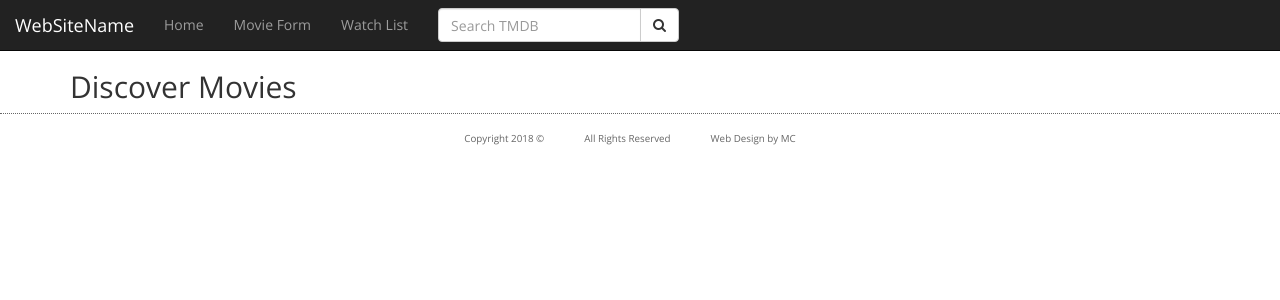
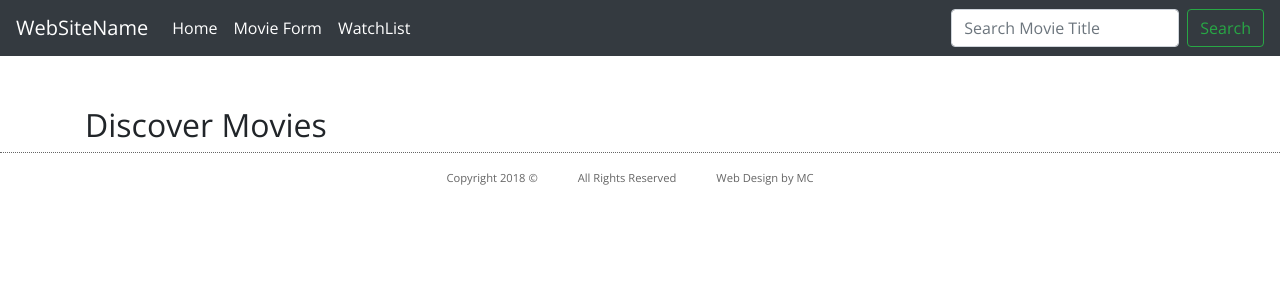
Before and after one commit to mcontado/AD320_PHP, a PHP site: page /?searchbox=1 in a window 1280 px wide. Shown: the top 300 px of the page. Run offline with PHP 8.4, Linux system fonts and the light colour scheme; data that the repository does not hold is empty; some libraries are stand-ins or nearby versions.

Commit message:
fixed layout by using media div class

```diff
--- a/final/movie/css/styles.css
+++ b/final/movie/css/styles.css
@@ -56,3 +56,14 @@ p {
 .thumbnail img {
     width: 100%;
 }
+
+a.list-group-item {
+    height:auto;
+    min-height:220px;
+}
+a.list-group-item.active small {
+    color:#fff;
+}
+.stars {
+    margin:20px auto 1px;
+}
--- a/final/movie/index.php
+++ b/final/movie/index.php
@@ -37,14 +37,11 @@
 
     <h2>Discover Movies</h2>
 
-
+    <div class="row">
         <?php
 
             foreach($results as $k=>$v){
 
-//                foreach($v as $key => $value){
-//
-//                }
                 $posterPath = $v->poster_path;
 
                 if ($posterPath != NULL) {
@@ -52,37 +49,44 @@
                     $overview = $v->overview;
                     $releaseDate = $v->release_date;
 
+                    $parts = explode('-', $releaseDate);
+                    $releaseYear = $parts[0];
+
                     $posterPathUrl = $baseImageUrl.$posterPath;
+        ?>
+                    <!-- <div class="col-md-3">
+                        <div class="card-deck">
+                            <div class="card">
+                                <img class="card-img-top" src="<?php echo $posterPathUrl; ?>" alt="<?php echo $title; ?>">
+                                <div class="card-body">
+                                    <h5 class="card-title"> <?php echo $title; ?> (<?php echo $releaseYear;?>) </h5>
+                                    <p class="card-text"><?php echo $overview; ?></p>
 
-                    #echo '<div class="col-md-4">';
-                    #echo '#<div class="thumbnail">';
-                    #echo '<a href="'. $posterPathUrl .'" >';
-                    #echo '<img src= "'.$posterPathUrl.'"   alt="'.$title.'" style="width:100%">';
-                    #echo '</a> </div> </div> ';
+                                </div>
+                                <div class="card-footer">
+                                    <p><a href="#" class="btn btn-info btn-xs" role="button">Add to WatchList</a> </p>
+                                </div>
+                            </div>
+                        </div>
+                    </div> -->
 
-                    #echo '<div class="col-xs-18 col-sm-6 col-md-3">';
-                    echo '<div class="col-md-2">';
-                    echo '  <div class="thumbnail">';
-                    echo '    <img src= "'.$posterPathUrl.'"   alt="'.$title.'" style="width:100%">';
-                    echo '     <div class="caption">';
-                    #echo '       <b>';
-                    #echo $title;
-                    #echo '       </b>';
-                    echo '        <p>';
-                    echo $releaseDate;
-                    #$overview = preg_replace('/\s+?(\S+)?$/', '', substr($overview, 0, 201));
-                    #echo $overview;
-                    echo '        </p>';
-                    echo '        <p><a href="#" class="btn btn-info btn-xs" role="button">Add to WatchList</a> </p>';
-                    echo '    </div>';
-                    echo '  </div>';
-                    echo '</div>';
+                    <div class="col-md-6">
+                                <div class="media">
+                                    <img class="align-self-start mr-3"  src="<?php echo $posterPathUrl; ?>" alt="<?php echo $title; ?>">
+                                    <div class="media-body">
+                                        <h5 class="mt-0"><?php echo $title; ?></h5>
+                                        <p> (<?php echo $releaseYear;?>) </p>
+                                        <p> <?php echo $overview; ?> </p>
+                                    </div>
+                                </div>
+                        <br>
+                    </div>
 
+             <?php
                 }
-
 
             }
         ?>
-    </div> <!-- end div row-->
+    </div>
 
 <?php include 'templates/footer.html'; ?>
--- a/final/movie/templates/header.html
+++ b/final/movie/templates/header.html
@@ -4,17 +4,18 @@
     <title>MOVIE WISHLIST</title>
     <meta charset="utf-8">
     <meta name="viewport" content="width=device-width, initial-scale=1">
-    <link rel="stylesheet" href="https://maxcdn.bootstrapcdn.com/bootstrap/3.3.7/css/bootstrap.min.css" rel="stylesheet" id="bootstrap-css">
+    <!-- <link rel="stylesheet" href="https://maxcdn.bootstrapcdn.com/bootstrap/3.3.7/css/bootstrap.min.css"> -->
+    <link rel="stylesheet" href="https://maxcdn.bootstrapcdn.com/bootstrap/4.0.0/css/bootstrap.min.css" integrity="sha384-Gn5384xqQ1aoWXA+058RXPxPg6fy4IWvTNh0E263XmFcJlSAwiGgFAW/dAiS6JXm" crossorigin="anonymous">
     <script src="https://ajax.googleapis.com/ajax/libs/jquery/3.3.1/jquery.min.js"></script>
-    <script src="https://maxcdn.bootstrapcdn.com/bootstrap/3.3.7/js/bootstrap.min.js"></script>
+    <script src="https://maxcdn.bootstrapcdn.com/bootstrap/4.0.0/js/bootstrap.min.js"></script>
     <link rel="stylesheet" href="css/styles.css" type="text/css"/>
     <link href="//netdna.bootstrapcdn.com/font-awesome/4.0.0/css/font-awesome.css" rel="stylesheet">
     <script type="text/javascript" src="js/main.js"></script>
 </head>
 <body>
 
-<nav class="navbar navbar-inverse navbar-fixed-top">
+<!-- <nav class="navbar navbar-inverse navbar-fixed-top"> -->
     <?php include 'templates/navigation.html' ?>
-</nav>
+<!-- </nav> -->
 
 <div class="container" style="margin-top:50px">
--- a/final/movie/templates/navigation.html
+++ b/final/movie/templates/navigation.html
@@ -1,21 +1,24 @@
-<div class="container-fluid">
-    <div class="navbar-header">
-        <a class="navbar-brand" href="#">WebSiteName</a>
+<nav class="navbar navbar-expand-lg navbar-dark bg-dark">
+    <a class="navbar-brand" href="#">WebSiteName</a>
+    <button class="navbar-toggler" type="button" data-toggle="collapse" data-target="#navbarSupportedContent" aria-controls="navbarSupportedContent" aria-expanded="false" aria-label="Toggle navigation">
+        <span class="navbar-toggler-icon"></span>
+    </button>
+
+    <div class="collapse navbar-collapse" id="navbarSupportedContent">
+        <ul class="navbar-nav mr-auto">
+            <li class="nav-item active">
+                <a class="nav-link" href="index.php">Home <span class="sr-only">(current)</span></a>
+            </li>
+            <li class="nav-item active">
+                <a class="nav-link" href="create.php">Movie Form <span class="sr-only">(current)</span></a>
+            </li>
+            <li class="nav-item active">
+                <a class="nav-link" href="movielist.php">WatchList <span class="sr-only">(current)</span></a>
+            </li>
+        </ul>
+        <form class="form-inline my-2 my-lg-0" method="GET" action="index.php">
+            <input class="form-control mr-sm-2" name="searchbox" type="search" placeholder="Search Movie Title" aria-label="Search">
+            <button class="btn btn-outline-success my-2 my-sm-0" type="submit">Search</button>
+        </form>
     </div>
-    <ul class="nav navbar-nav">
-        <li><a href="index.php">Home</a></li>
-        <li><a href="create.php">Movie Form</a></li>
-        <li><a href="movielist.php">Watch List</a></li>
-        <li>
-            <form class="navbar-form" role="search" method="GET" action="index.php">
-                <div class="input-group">
-                    <input type="text" class="form-control" placeholder="Search TMDB" name="searchbox">
-                    <div class="input-group-btn">
-                        <button class="btn btn-default" type="submit"><i class="fa fa-search"></i></button>
-                    </div>
-                </div>
-            </form>
-        </li>
-    </ul>
-
-</div>
+</nav>
```
